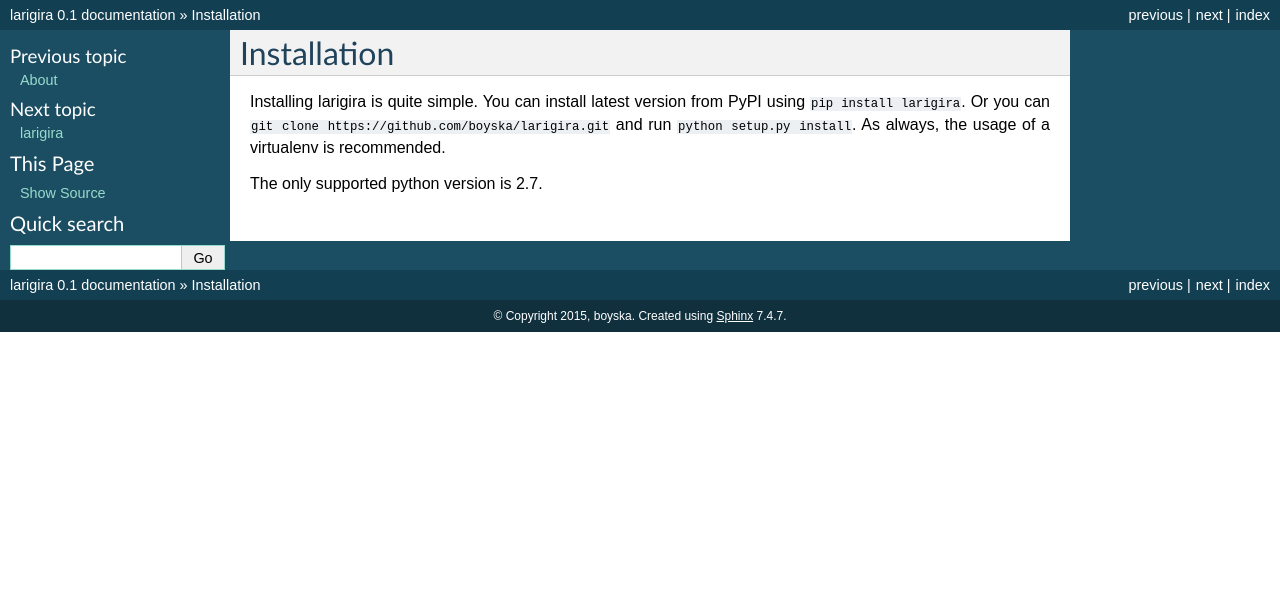
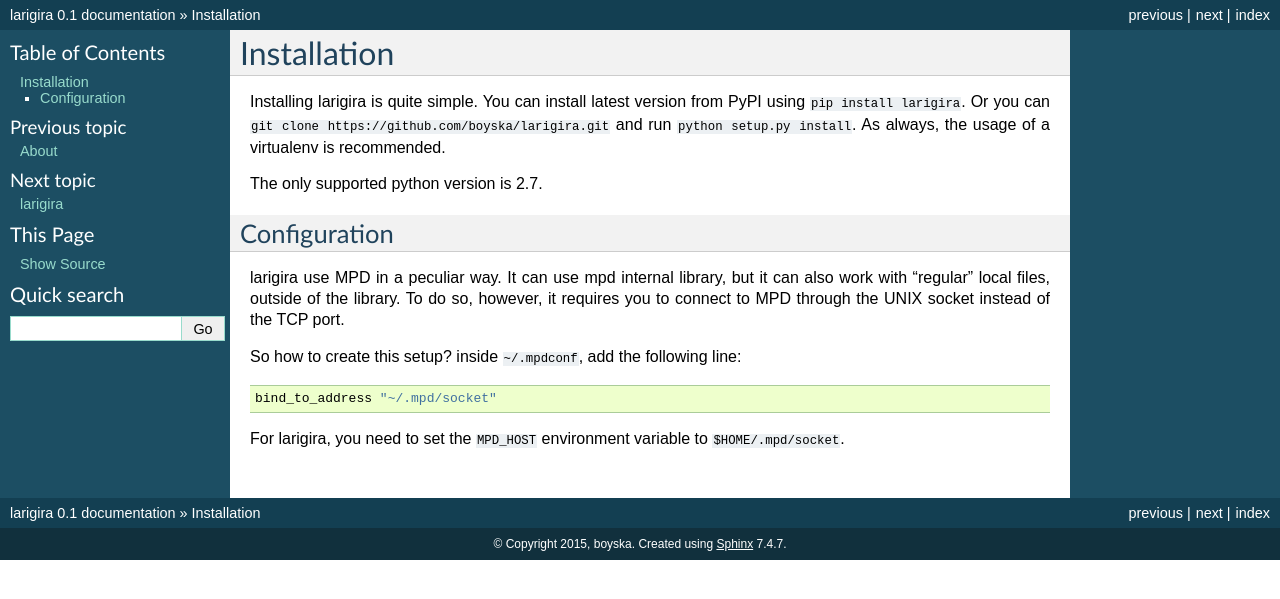
Before and after one commit to boyska/larigira, a Sphinx documentation site: the page built from doc/source/install.rst, in a window 1280 px wide. Shown: the top 599 px of the page. Built offline with Sphinx 7.4.7, drawn with Linux system fonts in a browser that asks for light colours.

Commit message:
doc about mpd socket configuration

```diff
--- a/doc/source/install.rst
+++ b/doc/source/install.rst
@@ -7,3 +7,19 @@ https://github.com/boyska/larigira.git`` and run ``python setup.py install``.
 As always, the usage of a virtualenv is recommended.
 
 The only supported python version is 2.7.
+
+Configuration
+---------------
+
+larigira use MPD in a peculiar way. It can use mpd internal library, but it can
+also work with "regular" local files, outside of the library. To do so,
+however, it requires you to connect to MPD through the UNIX socket instead of
+the TCP port.
+
+So how to create this setup?
+inside ``~/.mpdconf``, add the following line::
+
+    bind_to_address "~/.mpd/socket"
+
+For larigira, you need to set the ``MPD_HOST`` environment variable to
+``$HOME/.mpd/socket``.
```
